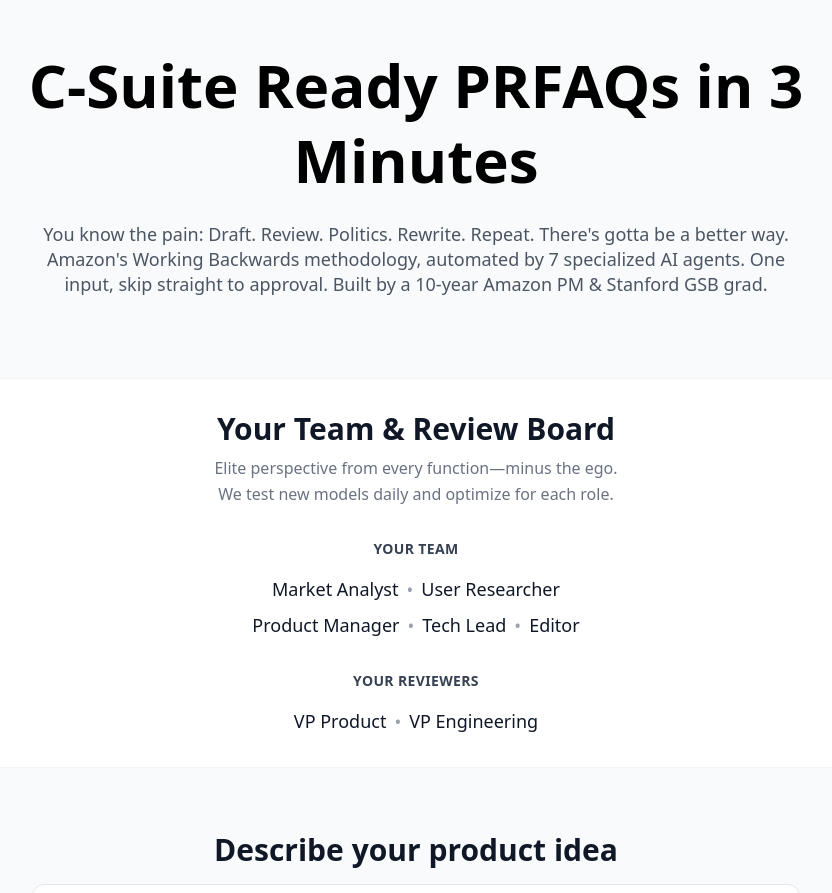
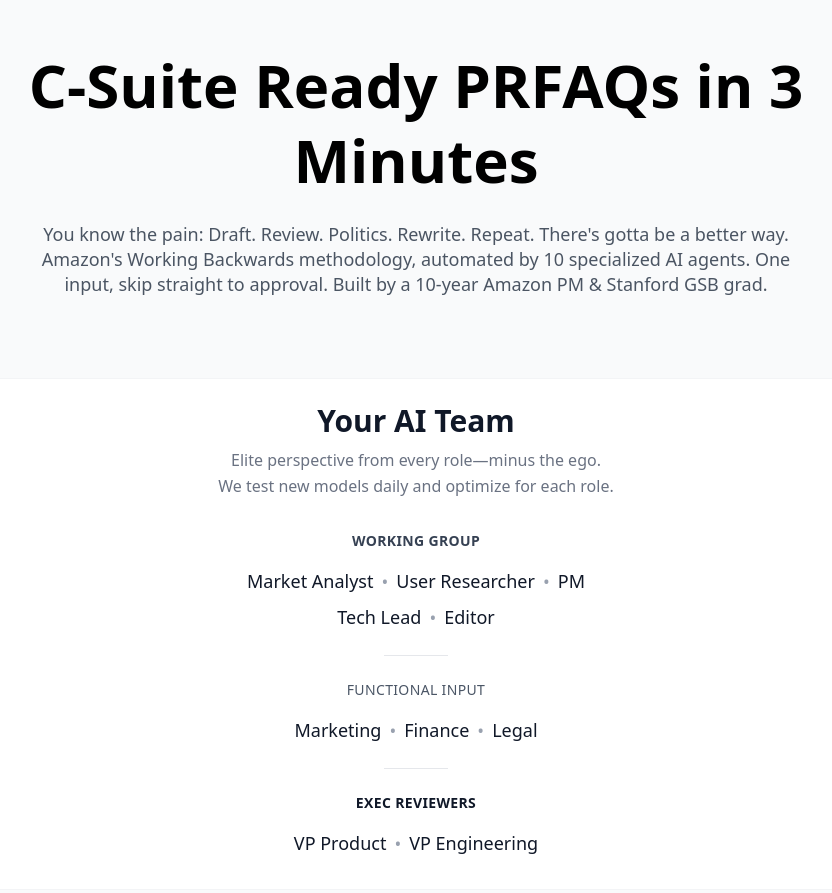
Before and after one commit to njenga-kariuki/ChatPRFAQ, a React (Vite) app in the folder frontend/: page / in a window 1280 px wide. Shown: the top 893 px of the page, without its empty margins (224-1056 px from the left). Built offline with nearby package versions, Linux system fonts and the light colour scheme.

Commit message:
feat: landing page updates to reflect product revision

```diff
--- a/frontend/src/components/LandingPage.tsx
+++ b/frontend/src/components/LandingPage.tsx
@@ -41,49 +41,69 @@
           </h1>
           {/* Extended Subheadline */}
           <p className="subheadline">
-            You know the pain: Draft. Review. Politics. Rewrite. Repeat. There's gotta be a better way. Amazon's Working Backwards methodology, automated by 7 specialized AI agents. One input, skip straight to approval. Built by a 10-year Amazon PM & Stanford GSB grad.
+            You know the pain: Draft. Review. Politics. Rewrite. Repeat. There's gotta be a better way. Amazon's Working Backwards methodology, automated by 10 specialized AI agents. One input, skip straight to approval. Built by a 10-year Amazon PM & Stanford GSB grad.
           </p>
         </div>
       </section>
 
       {/* Agent Framework Section */}
       <div className="max-w-4xl mx-auto">
-        <div className="bg-white rounded-2xl p-8 my-8 border border-gray-100">
+        <div className="bg-white rounded-2xl pt-6 px-8 pb-8 my-8 border border-gray-100">
 
           {/* Framework Header */}
           <div style={{textAlign: 'center', marginBottom: '32px'}}>
             <h2 className="text-2xl md:text-3xl font-semibold mb-2 text-gray-900">
-             Your Team & Review Board
+              Your AI Team
             </h2>
             <p className="text-base text-gray-500 leading-relaxed">
-              Elite perspective from every function—minus the ego.<br />
+              Elite perspective from every role—minus the ego.<br />
               We test new models daily and optimize for each role.
             </p>
           </div>
 
-          {/* Your Team Section */}
-          <div className="text-center mb-8">
+          {/* Working Group Section */}
+          <div className="text-center">
             <h4 className="text-sm font-semibold text-gray-700 uppercase tracking-wide mb-4">
-              Your Team
+              Working Group
             </h4>
             <div className="flex flex-wrap justify-center items-center gap-2 text-gray-900 text-lg">
               <span className="font-medium">Market Analyst</span>
               <span className="text-gray-400">•</span>
               <span className="font-medium">User Researcher</span>
+              <span className="text-gray-400">•</span>
+              <span className="font-medium">PM</span>
             </div>
             <div className="flex flex-wrap justify-center items-center gap-2 text-gray-900 text-lg mt-2">
-              <span className="font-medium">Product Manager</span>
-              <span className="text-gray-400">•</span>
               <span className="font-medium">Tech Lead</span>
               <span className="text-gray-400">•</span>
               <span className="font-medium">Editor</span>
             </div>
           </div>
 
-          {/* Your Reviewers Section */}
+          {/* Visual Separator */}
+          <div className="w-16 h-px bg-gray-200 mx-auto mt-6 mb-6"></div>
+
+          {/* Functional Input Section */}
           <div className="text-center">
-            <h4 className="text-sm font-semibold text-gray-700 uppercase tracking-wide mb-4">
-              Your Reviewers
+            <h4 className="text-sm font-medium text-gray-600 uppercase tracking-wide mb-4">
+              Functional Input
+            </h4>
+            <div className="flex justify-center items-center gap-2 text-gray-900 text-lg">
+              <span className="font-medium">Marketing</span>
+              <span className="text-gray-400">•</span>
+              <span className="font-medium">Finance</span>
+              <span className="text-gray-400">•</span>
+              <span className="font-medium">Legal</span>
+            </div>
+          </div>
+
+          {/* Visual Separator */}
+          <div className="w-16 h-px bg-gray-200 mx-auto mt-6 mb-6"></div>
+
+          {/* Exec Reviewers Section */}
+          <div className="text-center">
+            <h4 className="text-sm font-semibold text-gray-900 uppercase tracking-wide mb-4">
+              Exec Reviewers
             </h4>
             <div className="flex justify-center items-center gap-2 text-gray-900 text-lg">
               <span className="font-medium">VP Product</span>
@@ -104,7 +124,7 @@
             </h3>
             <div className="mb-4">
               <textarea
-                className="w-full p-6 border border-gray-200 rounded-xl resize-none focus:outline-none focus:ring-2 focus:ring-black focus:border-transparent bg-white text-gray-900 text-lg"
+                className="w-full p-6 border border-gray-200 rounded-xl resize-none focus:outline-none focus:ring-2 focus:ring-black focus:border-transparent bg-white text-gray-900"
                 rows={6}
                 placeholder="Example: A WhatsApp-based inventory system that lets small retailers track stock levels and automatically reorder from suppliers when running low..."
                 value={productIdea}
```
